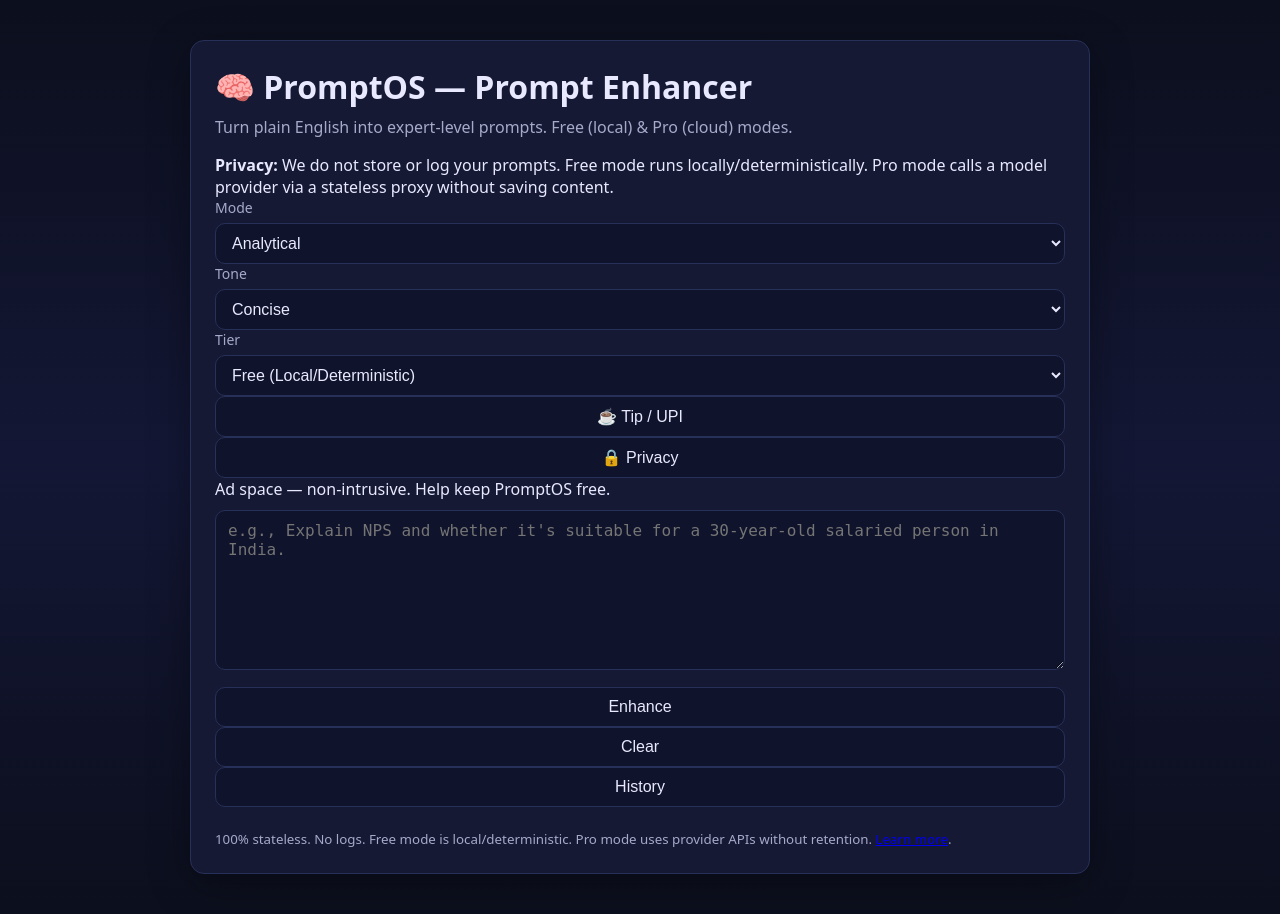
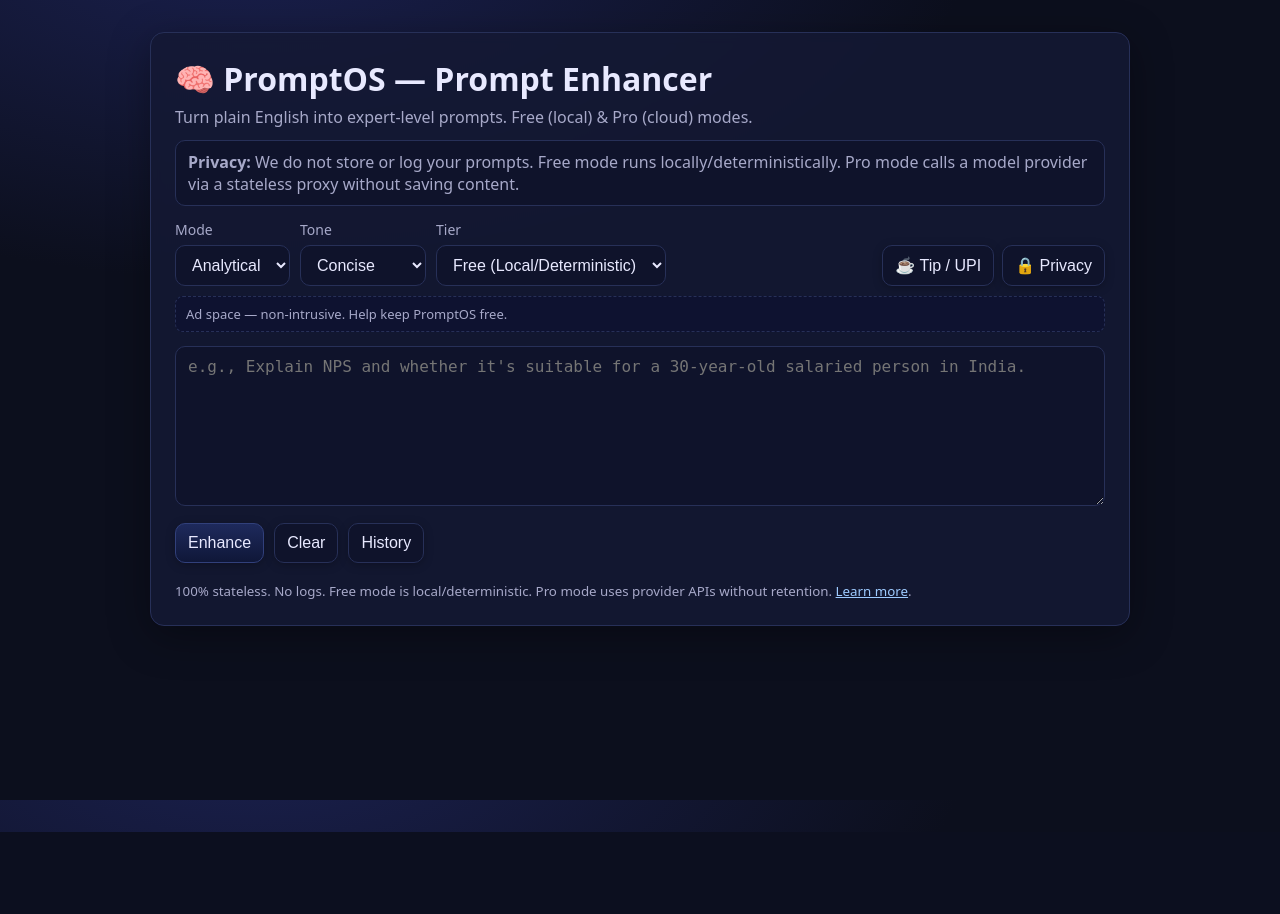
Before and after one commit to babubl/prompt-enhancer, a Flask app: page / in a window 1280 px wide. After the commit the page ends 832 px from the top, so only its background shows below. Run offline with Flask 3, Linux system fonts and the light colour scheme.

Commit message:
Update style.css

```diff
--- a/static/style.css
+++ b/static/style.css
@@ -1,74 +1,39 @@
-:root {
-  --bg: #0f1221;
-  --panel: #151934;
-  --text: #e8e9ff;
-  --muted: #a7a9c9;
-  --accent: #9ecbff;
-  --border: #273058;
+:root{
+  --bg:#0f1221; --panel:#151934; --text:#e8e9ff; --muted:#a7a9c9; --accent:#9ecbff; --border:#273058;
+  --ok:#79ffa8; --warn:#ffd479; --danger:#ff8b8b;
 }
-
-* { box-sizing: border-box; }
-body {
-  margin: 0;
-  font-family: system-ui, -apple-system, Segoe UI, Roboto, Arial, sans-serif;
-  background: linear-gradient(180deg, #0c0f1d, #131735 50%, #0c0f1d);
-  color: var(--text);
+*{box-sizing:border-box}
+html,body{height:100%}
+body{
+  margin:0; font-family:ui-sans-serif,system-ui,-apple-system,Segoe UI,Roboto,Arial,sans-serif;
+  background: radial-gradient(1200px 600px at 20% -10%, #1b2151 0%, #0c0f1d 60%); color:var(--text);
 }
-
-.container {
-  max-width: 900px;
-  margin: 40px auto;
-  padding: 24px;
-  background: var(--panel);
-  border: 1px solid var(--border);
-  border-radius: 14px;
-  box-shadow: 0 10px 40px rgba(0,0,0,0.35);
+.container{
+  max-width:980px; margin:32px auto; padding:24px; background:rgba(21,25,52,.85);
+  border:1px solid var(--border); border-radius:14px; box-shadow:0 10px 40px rgba(0,0,0,.35); backdrop-filter:blur(6px);
 }
-
-header h1 { margin: 0 0 8px; }
-.sub { color: var(--muted); margin-top: 0; }
-
-.controls {
-  display: grid;
-  grid-template-columns: repeat(auto-fit, minmax(220px, 1fr));
-  gap: 12px;
-  margin: 12px 0 8px;
+.header h1{margin:0 0 6px}
+.sub{color:var(--muted); margin:0 0 12px}
+.note{background:#0f132b; border:1px solid var(--border); padding:10px 12px; border-radius:10px; color:var(--muted)}
+.bar{display:flex; justify-content:space-between; gap:10px; align-items:end; margin:14px 0 10px}
+.field{display:grid; gap:6px; font-size:14px; color:var(--muted)}
+.left{display:flex; gap:10px; align-items:end; flex-wrap:wrap}
+.right{display:flex; gap:8px; flex-wrap:wrap}
+select, textarea, button{
+  background:#0f132b; color:var(--text); border:1px solid var(--border); border-radius:10px; padding:10px 12px; font-size:16px;
 }
-
-label { display: grid; gap: 6px; color: var(--muted); font-size: 14px; }
-
-select, textarea, button {
-  width: 100%;
-  background: #0f132b;
-  color: var(--text);
-  border: 1px solid var(--border);
-  border-radius: 10px;
-  padding: 10px 12px;
-  font-size: 16px;
-}
-
-textarea { height: 160px; resize: vertical; margin: 10px 0 12px; }
-
-button { cursor: pointer; transition: transform 0.05s ease; }
-button:hover { transform: translateY(-1px); }
-button:active { transform: translateY(0px) scale(0.99); }
-button.ghost { background: #0f132b; border: 1px solid var(--border); }
-
-#results { margin-top: 24px; }
-.hidden { display: none; }
-
-pre {
-  white-space: pre-wrap;
-  background: #0b0f26;
-  border: 1px solid var(--border);
-  padding: 14px;
-  border-radius: 10px;
-}
-
-ul { margin-top: 8px; }
-li { margin: 6px 0; color: #79ffa8; }
-
-.actions { margin-top: 12px; display: flex; gap: 10px; }
-
-.muted { color: var(--muted); margin-top: 8px; }
-footer { margin-top: 20px; color: var(--muted); }
+textarea{width:100%; height:160px; resize:vertical; margin:12px 0}
+button{cursor:pointer; transition:transform .06s ease, box-shadow .15s ease; background:linear-gradient(180deg, #1e2a5c, #0f1738); border:1px solid #31407b; box-shadow:0 2px 10px rgba(0,0,0,.25)}
+button:hover{transform:translateY(-1px)} button:active{transform:translateY(0) scale(.99)}
+button.ghost{background:#0f132b; border:1px solid var(--border)} button.danger{border-color:#5c1e1e; color:#ffdede}
+.row{display:flex; gap:10px; align-items:center} .row.between{justify-content:space-between}
+.results{margin-top:22px} .hidden{display:none}
+pre{white-space:pre-wrap; background:#0b0f26; border:1px solid var(--border); padding:14px; border-radius:10px}
+ul{margin-top:8px; padding-left:18px} li{margin:6px 0; color:var(--ok)}
+.footer{margin-top:16px; color:var(--muted)} .muted{color:var(--muted); margin-top:8px}
+.history{margin-top:20px}
+#historyList{list-style:none; padding-left:0}
+#historyList li{display:grid; gap:4px; padding:10px; border:1px solid var(--border); border-radius:10px; background:#0f132b; margin-bottom:10px}
+.ad-slot{margin:8px 0 2px; border:1px dashed var(--border); border-radius:8px; padding:8px 10px; color:var(--muted); font-size:13px; background:#0e1230}
+dialog{border:1px solid var(--border); border-radius:10px; background:#0f132b; color:var(--text); padding:16px}
+a{color:var(--accent)}
```
